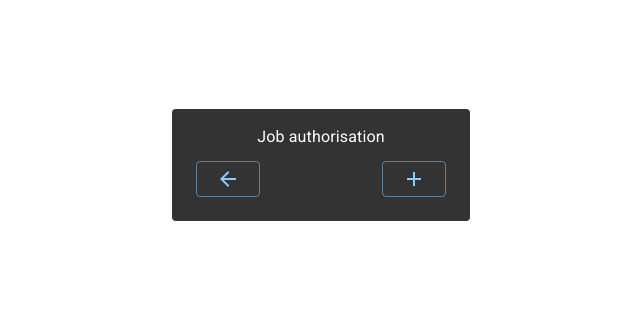
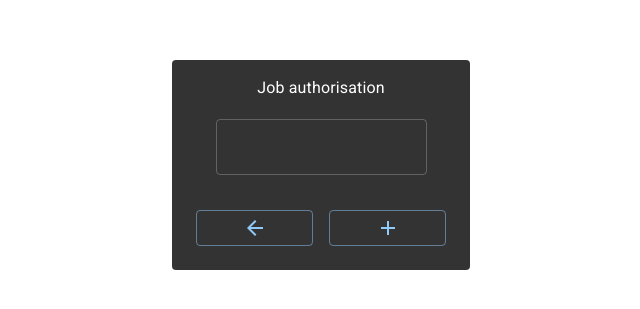
Before and after one commit to overextended/ox_doorlock, a React (Vite) app in the folder web/: page /job_auth in a window 1280 px wide. Shown: the part 235-544 px from the top of the page, without its empty margins (319-959 px from the left). Built offline with nearby package versions, Linux system fonts and the light colour scheme.

Commit message:
fix(nui): Overflow auth inputs

```diff
--- a/web/src/components/auth/index.tsx
+++ b/web/src/components/auth/index.tsx
@@ -4,14 +4,16 @@ import { useState } from 'react';
 import { useNavigate } from 'react-router-dom';
 
 const Auth: React.FC<{ type: string }> = ({ type }) => {
-  const [itemFields, setItemFields] = useState<string[]>([]);
-  const [jobFields, setJobFields] = useState<{ name: string; group: number }[]>([]);
+  const [itemFields, setItemFields] = useState<string[]>(['']);
+  const [jobFields, setJobFields] = useState<{ name: string; grade: number }[]>([
+    { name: '', grade: 0 },
+  ]);
   const navigate = useNavigate();
 
   const createFields = () => {
     type === 'item'
       ? setItemFields([...itemFields, ''])
-      : setJobFields([...jobFields, { name: '', group: 0 }]);
+      : setJobFields([...jobFields, { name: '', grade: 0 }]);
   };
 
   return (
@@ -33,28 +35,40 @@ const Auth: React.FC<{ type: string }> = ({ type }) => {
         <Typography style={{ marginBottom: '0.7rem' }}>
           {type === 'item' ? 'Item' : 'Job'} authorisation
         </Typography>
+        <Box maxHeight={300} sx={{ overflowY: 'auto' }} padding={1}>
           {type === 'item' ? (
-          <>
-            {itemFields.map((item, idx) => (
-              <>
-                <TextField label="Item name" style={{ marginBottom: '0.7rem' }} fullWidth />
-              </>
+            <Box>
+              {itemFields.map((item, index) => (
+                <Box key={`item-${index}`} style={{ marginBottom: '0.7rem' }}>
+                  <TextField label="Item name" fullWidth />
+                </Box>
               ))}
-          </>
+            </Box>
           ) : (
-          jobFields.map((job) => (
-            <>
-              <TextField style={{ marginBottom: '0.7rem' }} fullWidth />
-            </>
+            jobFields.map((job, index) => (
+              <Box key={`job-${index}`} style={{ marginBottom: '0.7rem' }}>
+                <TextField fullWidth />
+              </Box>
             ))
           )}
-        <Box display="flex" width="100%" justifyContent="space-between" alignItems="center">
-          <Button variant="outlined" onClick={() => navigate('/')}>
+        </Box>
+        <Box
+          display="flex"
+          width="100%"
+          justifyContent="space-between"
+          alignItems="center"
+          marginTop={2}
+        >
+          <Box width="100%" marginRight={1}>
+            <Button variant="outlined" onClick={() => navigate('/')} fullWidth>
               <ArrowBack />
             </Button>
-          <Button onClick={createFields} variant="outlined">
+          </Box>
+          <Box width="100%" marginLeft={1}>
+            <Button onClick={createFields} variant="outlined" fullWidth>
               <Add />
             </Button>
+          </Box>
         </Box>
       </Box>
     </>
--- a/web/src/index.css
+++ b/web/src/index.css
@@ -19,3 +19,23 @@ code {
   font-family: source-code-pro, Menlo, Monaco, Consolas, 'Courier New',
     monospace;
 }
+
+/* width */
+::-webkit-scrollbar {
+  width: 3px;
+  border-radius: 3px;
+}
+
+/* Track */
+::-webkit-scrollbar-track {
+  background: rgb(95, 95, 95);
+  border-radius: 3px;
+
+}
+
+/* Handle */
+::-webkit-scrollbar-thumb {
+  background: #888;
+  border-radius: 3px;
+
+}
```
Lines whose indentation alone changed are shown as unchanged.
